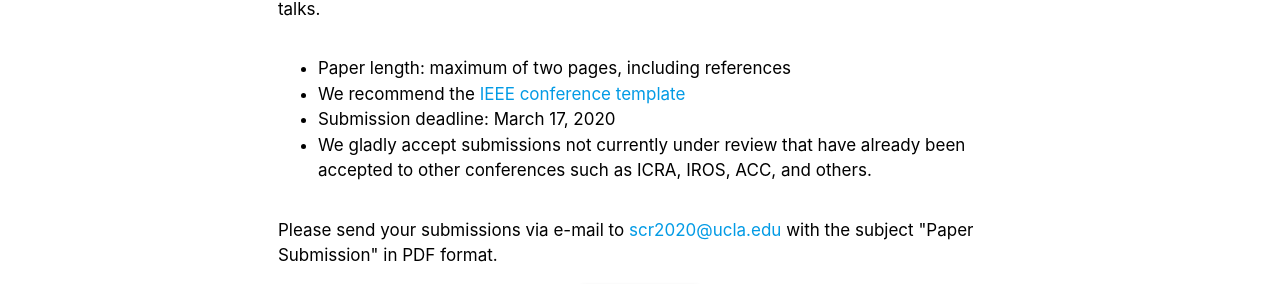
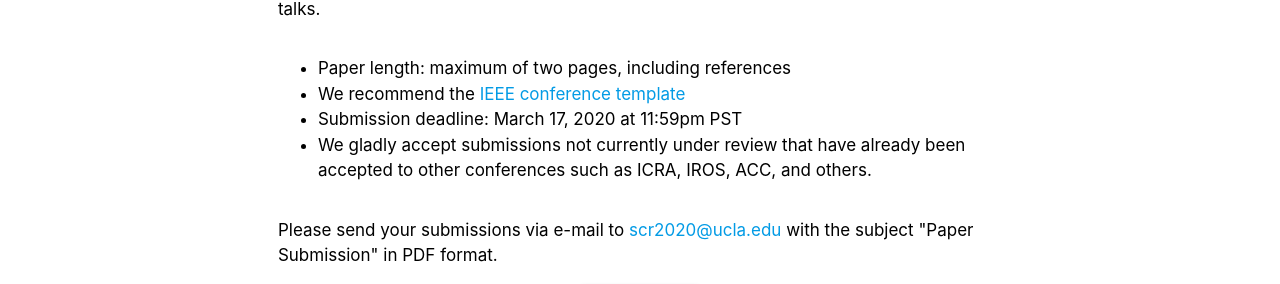
Before and after one commit to scr2020/scr2020.github.io, a Jekyll site: the page built from index.html, in a window 1280 px wide and 900 px high, scrolled down 1402 px. Shown: the part 151-435 px from the top of the window. Built offline with Jekyll 4.4.1, drawn with Linux system fonts in a browser that asks for light colours.

Commit message:
Submission deadline time

```diff
--- a/_includes/papers.html
+++ b/_includes/papers.html
@@ -13,7 +13,7 @@
               <ul class="browser-default">
                 <li>Paper length: maximum of two pages, including references</li>
                 <li>We recommend the <a href="https://www.ieee.org/conferences/publishing/templates.html">IEEE conference template</a></li>
-                <li> Submission deadline: March 17, 2020</li>
+                <li> Submission deadline: March 17, 2020 at 11:59pm PST</li>
                 <li>We gladly accept submissions not currently under review that have already been accepted to other conferences such as ICRA, IROS, ACC, and others.</li>
               </ul>
             <p class="left">
```
